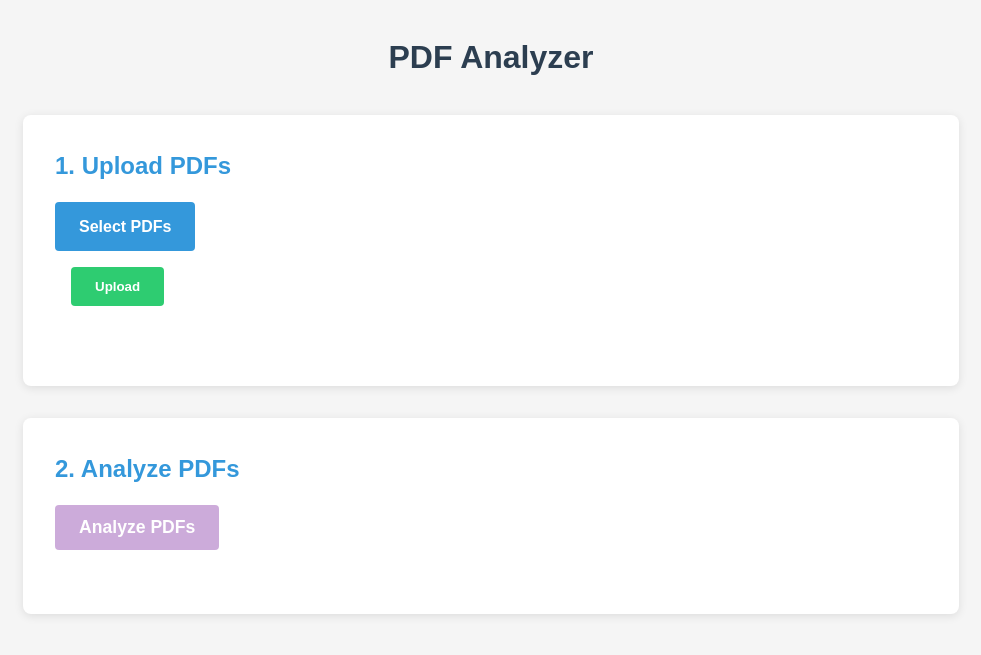
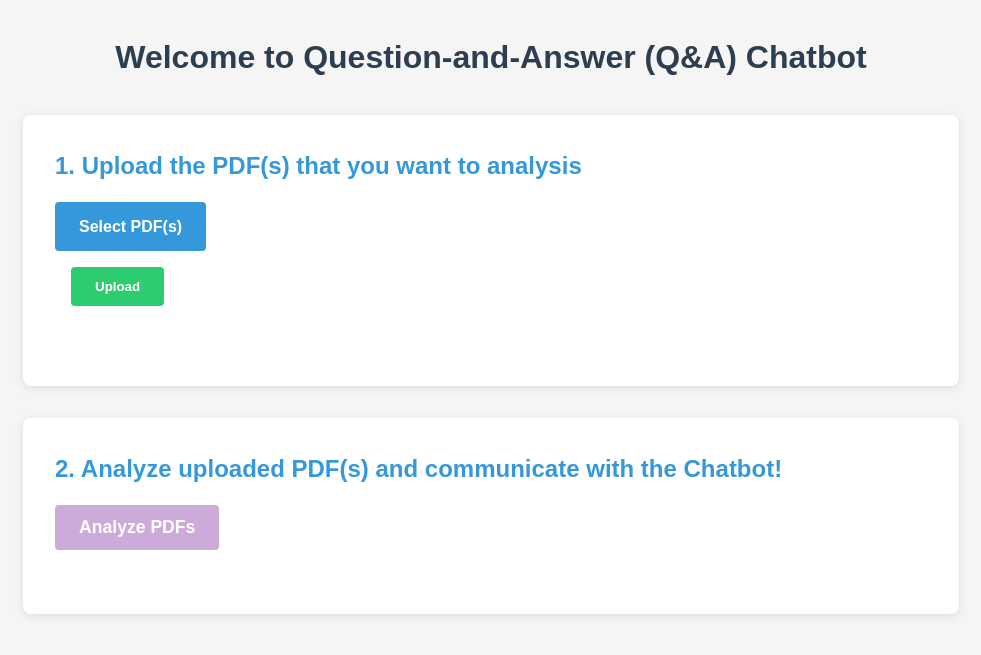
Before and after one commit to YiwenC23/DSCI560-group_labs, a Flask app: page / in a window 1280 px wide. Shown: the top 655 px of the page, without its empty margins (149-1130 px from the left). Run offline with Flask 3, Linux system fonts and the light colour scheme.

Commit message:
Update files relevant with web building

```diff
--- a/lab9/scripts/web/app.py
+++ b/lab9/scripts/web/app.py
@@ -1,113 +1,194 @@
-from flask import Flask, render_template, request, redirect, url_for, session, jsonify
+from flask import Flask, render_template, request, redirect, url_for, session, jsonify, send_from_directory
 import os
 from werkzeug.utils import secure_filename
 import uuid
+from pdf_processor import get_pdf_text, get_text_chunks, get_vectorstore, get_conversation_chain
 
+# Initialize Flask application
 app = Flask(__name__)
+# Set a random secret key for session security
 app.secret_key = os.urandom(24)  # Generate a random secret key
+# Define upload folder for PDFs
 app.config['UPLOAD_FOLDER'] = 'uploads'
-app.config['MAX_CONTENT_LENGTH'] = 16 * 1024 * 1024  # 16MB max upload size
 
-# Ensure upload directory exists
+# Create upload directory if it doesn't exist
 os.makedirs(app.config['UPLOAD_FOLDER'], exist_ok=True)
 
-# Store chat history in session
+# Define a function that runs before each request to initialize session variables
 @app.before_request
 def initialize_session():
-    # Skip initialization for static files
+    # Skip initialization for static files to improve performance
     if '/static/' in request.path:
         return
 
+    # Initialize session variables if they don't exist
     if 'chat_history' not in session:
-        session['chat_history'] = []
+        session['chat_history'] = []  # Store chat messages
     if 'pdfs' not in session:
-        session['pdfs'] = []
+        session['pdfs'] = []  # Store information about uploaded PDFs
+    if 'vectorstore' not in session:
+        session['vectorstore'] = None  # Flag to indicate if vectorstore is created
+    if 'conversation_initialized' not in session:
+        session['conversation_initialized'] = False  # Flag for conversation state
 
+# Route for the main page (PDF upload interface)
 @app.route('/')
 def index():
+    # Debug code to check if CSS file exists and print its path
+    css_path = os.path.join(app.static_folder, 'css', 'style.css')
+    print(f"Looking for CSS at: {css_path}")
+    print(f"CSS file exists: {os.path.exists(css_path)}")
+    # Render the main upload page
     return render_template('index.html')
 
+# Route to directly serve CSS files (alternative to standard static file serving)
+@app.route('/css/<path:filename>')
+def serve_css(filename):
+    return send_from_directory(os.path.join(app.static_folder, 'css'), filename)
+
+# API endpoint for handling PDF file uploads
 @app.route('/upload', methods=['POST'])
 def upload_pdf():
+    # Check if files were included in the request
     if 'pdfFiles' not in request.files:
         return jsonify({'error': 'No files provided'}), 400
 
+    # Get list of uploaded files
     uploaded_files = request.files.getlist('pdfFiles')
     pdf_files = []
 
+    # Process each uploaded file
     for file in uploaded_files:
+        # Skip files with empty names
         if file.filename == '':
             continue
 
+        # Process only PDF files
         if file and file.filename.endswith('.pdf'):
+            # Secure the filename to prevent path traversal attacks
             filename = secure_filename(file.filename)
+            # Create a unique filename to prevent collisions
             unique_filename = f"{uuid.uuid4()}_{filename}"
+            # Define the full path where the file will be saved
             file_path = os.path.join(app.config['UPLOAD_FOLDER'], unique_filename)
+            # Save the file to disk
             file.save(file_path)
 
+            # Store file information for later processing
             pdf_files.append({
-                'filename': filename,
-                'path': file_path
+                'filename': filename,  # Original filename for display
+                'path': file_path      # Storage path for processing
             })
 
-    # Store the PDF info in the session
+    # Save PDF information in the session
     session['pdfs'] = pdf_files
-    session.modified = True
+    session.modified = True  # Mark session as modified to ensure it's saved
 
+    # Return success response with list of uploaded filenames
     return jsonify({'success': True, 'files': [pdf['filename'] for pdf in pdf_files]})
 
+# Route for analyzing uploaded PDFs and preparing for chat
 @app.route('/analyze')
 def analyze():
+    # Redirect to upload page if no PDFs have been uploaded
     if not session.get('pdfs'):
         return redirect(url_for('index'))
 
-    # In a real application, you'd trigger your Python analysis script here
-    # For now, we just render the chat page
+    # Process PDFs using imported NLP functions
+    try:
+        # Get paths of all uploaded PDFs
+        pdf_paths = [pdf['path'] for pdf in session.get('pdfs', [])]
+
+        # Step 1: Extract text content from all PDFs
+        raw_text = get_pdf_text(pdf_paths)
+
+        # Step 2: Split the text into manageable chunks for processing
+        text_chunks = get_text_chunks(raw_text)
+
+        # Step 3: Create vector embeddings from text chunks
+        vectorstore = get_vectorstore(text_chunks)
+
+        # Mark in the session that processing is complete
+        # Note: We only store flags in the session since complex objects like vectorstores can't be serialized in the session
+        session['vectorstore'] = True
+        session['conversation_initialized'] = True
+        session.modified = True
+
+    except Exception as e:
+        # Log any errors during processing but continue to chat page
+        print(f"Error processing PDFs: {str(e)}")
+        # We still render the chat page even if analysis fails, but the error will be communicated to the user when they try to chat
+
+    # Render the chat interface with the list of processed PDFs
     return render_template('chat.html', pdfs=session.get('pdfs', []))
 
+# API endpoint for handling chat messages
 @app.route('/send_message', methods=['POST'])
 def send_message():
+    # Parse the JSON request data
     data = request.json
     user_message = data.get('message', '')
 
+    # Validate input
     if not user_message:
         return jsonify({'error': 'No message provided'}), 400
 
-    # Add message to chat history
+    # Add user message to chat history
     chat_history = session.get('chat_history', [])
     chat_history.append({
         'sender': 'user',
         'message': user_message
     })
 
-    # In a real app, this is where you'd query your vector database
-    # and generate a response based on the PDF content
-    ai_response = f"Here's information related to: {user_message}"
+    # Generate AI response if PDFs have been processed
+    if session.get('conversation_initialized'):
+        try:
+            # Get conversation chain instance
+            # This retrieves the previously created chain from the module
+            conversation = get_conversation_chain()
 
+            # Process user message through the conversation chain
+            response = conversation({'question': user_message})
+            ai_response = response['answer']
+        except Exception as e:
+            # Handle any errors during processing
+            print(f"Error using conversation chain: {str(e)}")
+            ai_response = f"I encountered an error processing your question. Please try again."
+    else:
+        # Inform user they need to upload and process PDFs first
+        ai_response = "Please upload and process PDF documents first before asking questions."
+
+    # Add AI response to chat history
     chat_history.append({
         'sender': 'ai',
         'message': ai_response
     })
 
+    # Update session with new chat history
     session['chat_history'] = chat_history
     session.modified = True
 
+    # Return the AI response and updated chat history
     return jsonify({
         'success': True,
         'response': ai_response,
         'chat_history': chat_history
     })
 
+# API endpoint to retrieve chat history
 @app.route('/get_chat_history')
 def get_chat_history():
     return jsonify({'chat_history': session.get('chat_history', [])})
 
+# Route to reset the session and start over
 @app.route('/reset')
 def reset():
-    # Clear the session data
+    # Clear PDF data and chat history from session
     session.pop('pdfs', None)
     session.pop('chat_history', None)
+    # Redirect to upload page
     return redirect(url_for('index'))
 
+# Run the Flask application in debug mode if executed directly
 if __name__ == '__main__':
     app.run(debug=True)
--- a/lab9/scripts/web/templates/chat.html
+++ b/lab9/scripts/web/templates/chat.html
@@ -10,7 +10,7 @@
 <body>
     <div class="container chat-container">
         <header class="chat-header">
-            <h1>PDF Chat</h1>
+            <h1>PDF Chatbot</h1>
             <div class="pdf-info">
                 <p>Analyzing {{ pdfs|length }} PDF(s)</p>
                 <button id="newAnalysisBtn" class="new-analysis-button">New Analysis</button>
--- a/lab9/scripts/web/templates/index.html
+++ b/lab9/scripts/web/templates/index.html
@@ -10,16 +10,16 @@
 <body>
     <div class="container">
         <header>
-            <h1>PDF Analyzer</h1>
+            <h1>Welcome to Question-and-Answer (Q&A) Chatbot</h1>
         </header>
 
         <main>
             <section class="upload-section">
-                <h2>1. Upload PDFs</h2>
+                <h2>1. Upload the PDF(s) that you want to analysis</h2>
                 <form id="uploadForm" enctype="multipart/form-data">
                     <div class="file-upload">
                         <input type="file" id="pdfFiles" name="pdfFiles" accept=".pdf" multiple>
-                        <label for="pdfFiles" class="upload-button">Select PDFs</label>
+                        <label for="pdfFiles" class="upload-button">Select PDF(s)</label>
                     </div>
                     <button type="submit" class="submit-button">Upload</button>
                 </form>
@@ -29,7 +29,7 @@
             </section>
 
             <section class="analyze-section">
-                <h2>2. Analyze PDFs</h2>
+                <h2>2. Analyze uploaded PDF(s) and communicate with the Chatbot! </h2>
                 <button id="analyzeButton" class="analyze-button" disabled>Analyze PDFs</button>
                 <div id="analyzeStatus" class="analyze-status"></div>
             </section>
```
Also changed, not shown: lab9/scripts/web/pdf_processor.py (added, +114 -0 lines).
